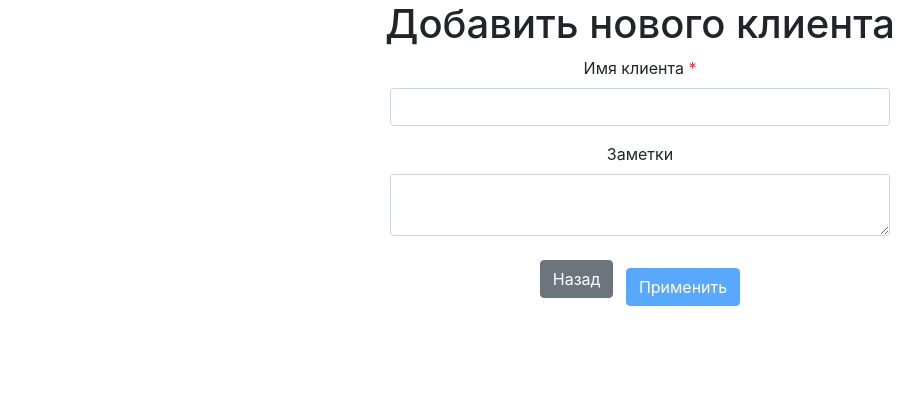
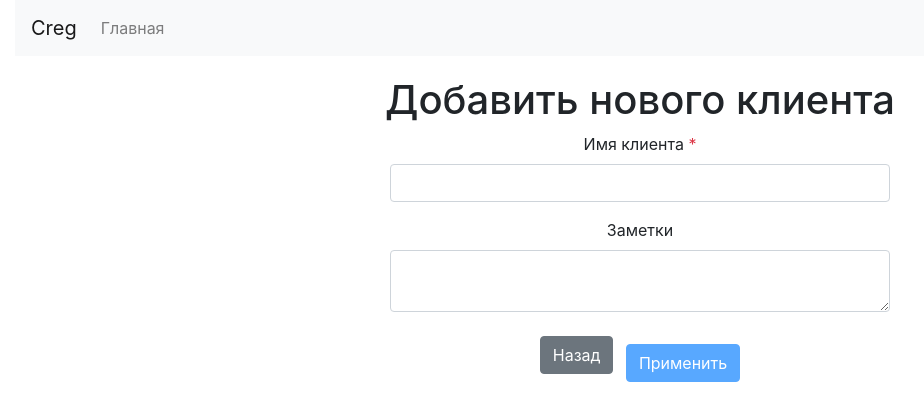
Before and after one commit to NjemTop/Creg, a Django app: page /add_client/ in a window 1280 px wide. Shown: the top 420 px of the page, without its empty margins (0-924 px from the left). Run offline with Django 4.2, Linux system fonts and the light colour scheme; some libraries are stand-ins or nearby versions.

Commit message:
навиацию

```diff
--- a/myapp/templates/myapp/add_client.html
+++ b/myapp/templates/myapp/add_client.html
@@ -2,6 +2,19 @@
 
 {% block content %}
 <div class="content-container">
+    <nav class="navbar navbar-expand-lg navbar-light bg-light">
+        <a class="navbar-brand" href="{% url 'index' %}">Creg</a>
+        <button class="navbar-toggler" type="button" data-toggle="collapse" data-target="#navbarNav" aria-controls="navbarNav" aria-expanded="false" aria-label="Toggle navigation">
+            <span class="navbar-toggler-icon"></span>
+        </button>
+        <div class="collapse navbar-collapse" id="navbarNav">
+            <ul class="navbar-nav">
+                <li class="nav-item">
+                    <a class="nav-link" href="{% url 'index' %}">Главная</a>
+                </li>
+            </ul>
+        </div>
+    </nav>
     <h1>Добавить нового клиента</h1>
     <div class="form-container">
         <form method="post" action="{% url 'add_client_web' %}" id="add-client-form">
```
